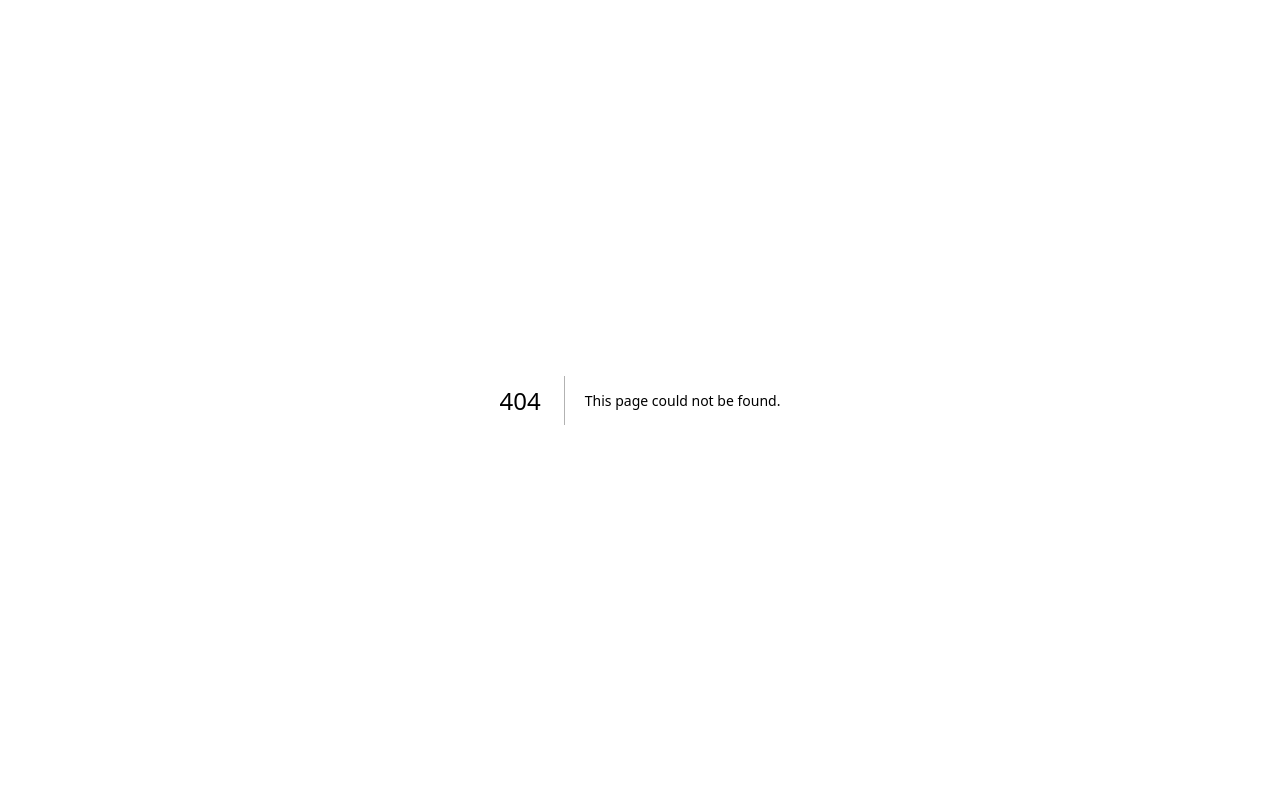
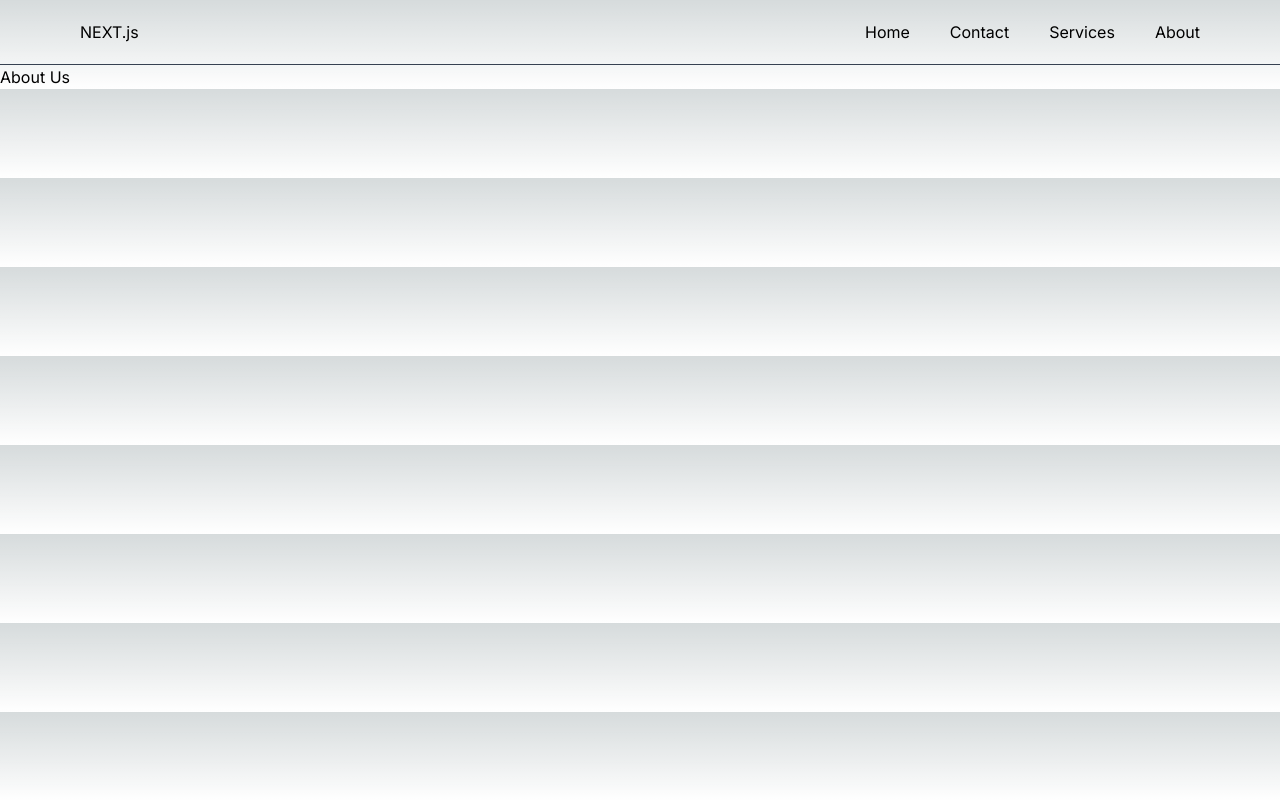
Before and after one commit to drxking/firstnextapp, a Next.js app: page /about in a window 1280 px wide. Before the commit this address had no page. Built offline with nearby package versions, Linux system fonts and the light colour scheme.

Commit message:
First commit

```diff
--- /dev/null
+++ b/app/about/page.jsx
@@ -0,0 +1,9 @@
+import React from 'react'
+
+const About = () => {
+  return (
+    <div>About Us</div>
+  )
+}
+
+export default About
--- a/app/layout.js
+++ b/app/layout.jsx
@@ -1,5 +1,6 @@
 import { Inter } from "next/font/google";
 import "./globals.css";
+import Navbar from "@/components/Navbar";
 
 const inter = Inter({ subsets: ["latin"] });
 
@@ -11,7 +12,10 @@
 export default function RootLayout({ children }) {
   return (
     <html lang="en">
-      <body className={inter.className}>{children}</body>
+      <body className={inter.className}>
+        <Navbar />
+        {children}
+      </body>
     </html>
   );
 }
--- /dev/null
+++ b/components/Navbar.jsx
@@ -0,0 +1,19 @@
+import React from "react";
+
+const Navbar = () => {
+  return (
+    <>
+      <nav className="flex items-center justify-between px-20 py-5 border-b border-gray-700">
+        <h1>NEXT.js</h1>
+        <ul className="flex gap-10">
+          <li>Home</li>
+          <li>Contact</li>
+          <li>Services</li>
+          <li>About</li>
+        </ul>
+      </nav>
+    </>
+  );
+};
+
+export default Navbar;
```
